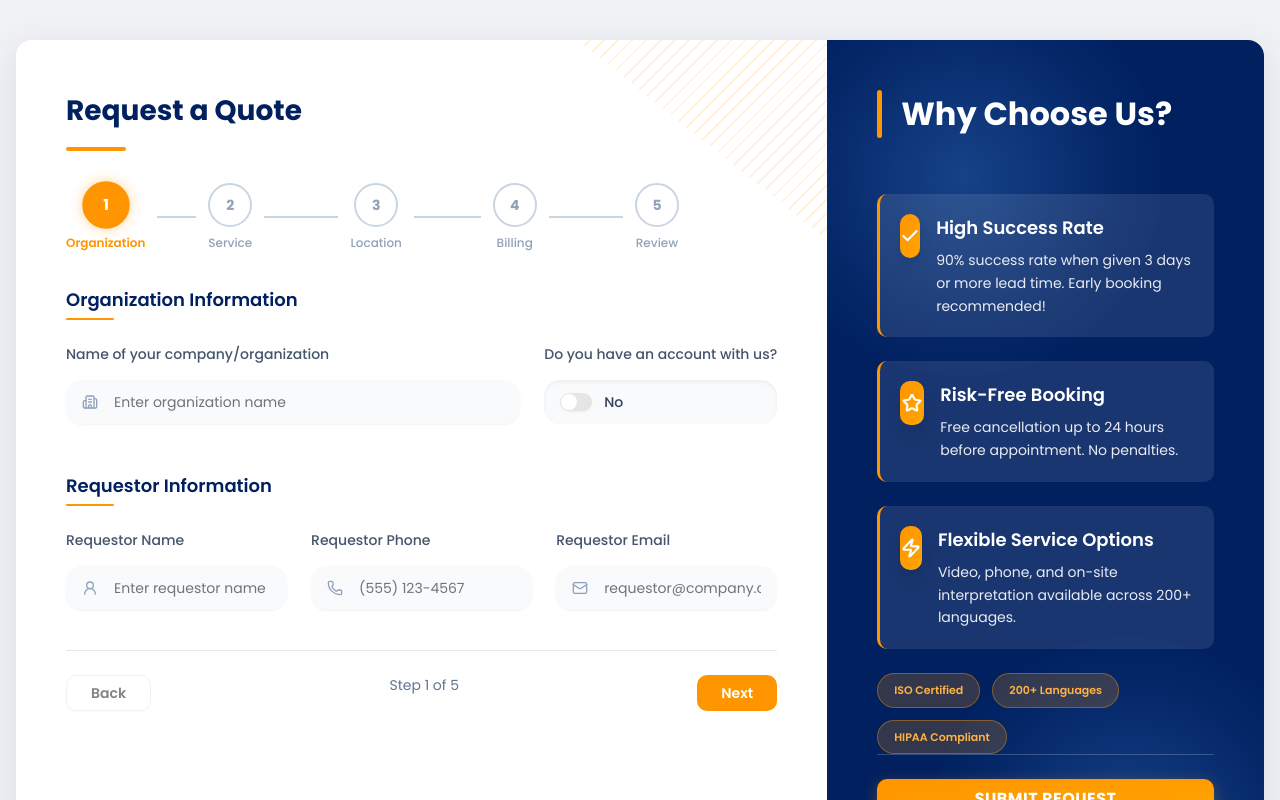
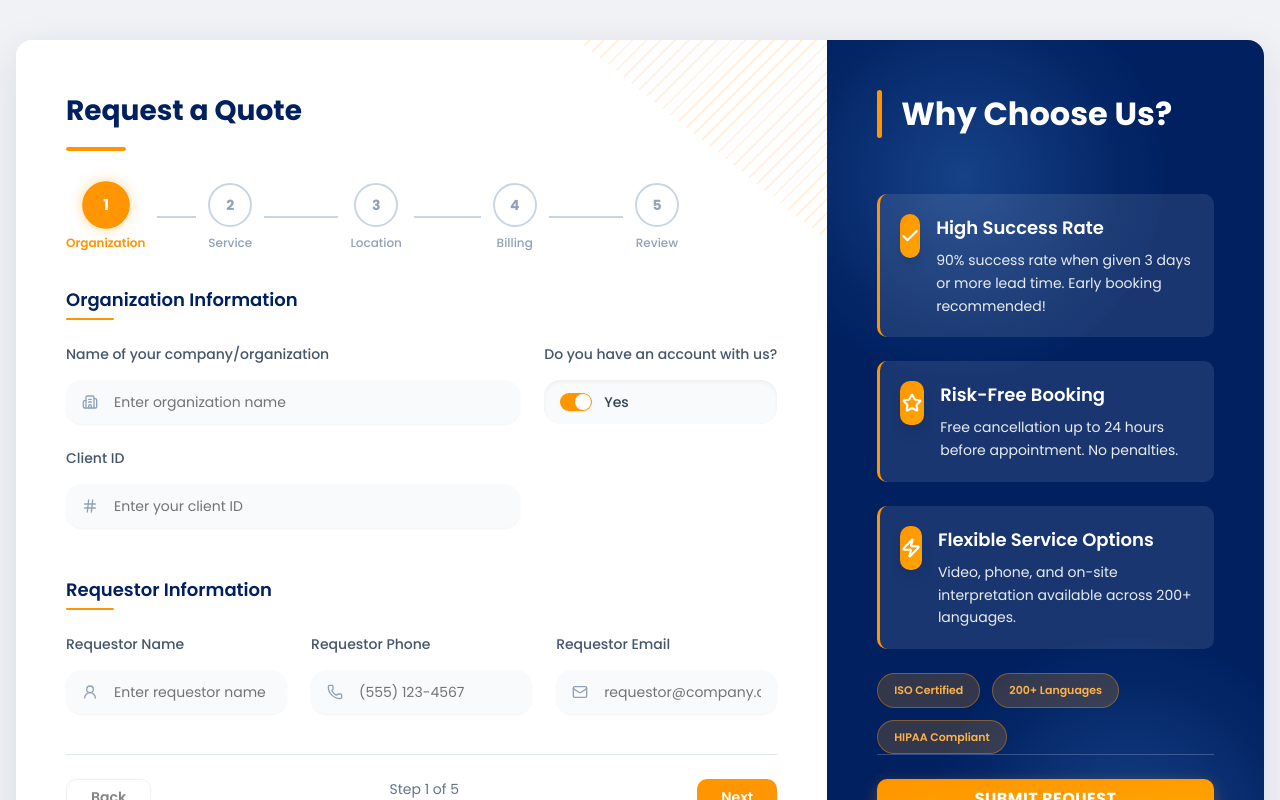
Before and after one commit to CodexScriba/dynamic-webform, a Next.js app: page /webform in a window 1280 px wide. Shown: the top 800 px of the page. Built offline with nearby package versions, Linux system fonts and the light colour scheme.

Commit message:
feat: Update default form values and enhance layout in quote form components

```diff
--- a/app/dynamic-webform/page.tsx
+++ b/app/dynamic-webform/page.tsx
@@ -851,7 +851,7 @@ const Page = () => {
                 </div>
               ))}
             </div>
-            <div className="mt-8 flex flex-wrap gap-2 text-[#FFB347]">
+            <div className="mt-8 flex flex-wrap gap-3 pb-4 text-[#FFB347]">
               <div className="rounded-full border border-[#FF9500]/40 bg-[#FF9500]/20 px-3 py-1.5 text-[11px] font-semibold">
                 ISO Certified
               </div>
--- a/components/quote-form/Page1IntroBasics.tsx
+++ b/components/quote-form/Page1IntroBasics.tsx
@@ -35,7 +35,7 @@ export function Page1IntroBasics ({ form }: Page1IntroBasicsProps) {
         <div className="mt-1 h-0.5 w-12 rounded bg-[#FF9500]" />
       </div>
 
-      <div className="grid gap-6 md:grid-cols-[1fr_auto]">
+      <div className="grid gap-6 md:grid-cols-[1fr_auto] md:items-start">
         <FormField
           control={form.control}
           name="orgName"
@@ -63,7 +63,7 @@ export function Page1IntroBasics ({ form }: Page1IntroBasicsProps) {
           render={({ field }) => (
             <FormItem className="space-y-2">
               <FormLabel className={labelClasses}>Do you have an account with us?</FormLabel>
-              <div className="flex h-11 items-center rounded-2xl border-none bg-slate-50 px-4 shadow-inner">
+              <div className="flex h-11 w-full items-center rounded-2xl border-none bg-slate-50 px-4 shadow-inner">
                 <FormControl>
                   <Switch
                     checked={field.value}
@@ -79,15 +79,15 @@ export function Page1IntroBasics ({ form }: Page1IntroBasicsProps) {
             </FormItem>
           )}
         />
-      </div>
-
         <AnimatePresence>
           {hasAccount && (
             <motion.div
+              key="client-id-field"
               initial={{ opacity: 0, height: 0 }}
               animate={{ opacity: 1, height: 'auto' }}
               exit={{ opacity: 0, height: 0 }}
               transition={{ duration: 0.2 }}
+              className="md:col-span-1"
             >
               <FormField
                 control={form.control}
@@ -112,6 +112,7 @@ export function Page1IntroBasics ({ form }: Page1IntroBasicsProps) {
             </motion.div>
           )}
         </AnimatePresence>
+      </div>
 
       {/* Requestor Information */}
       <div className="pt-6">
--- a/lib/schemas/quote-form-schema.ts
+++ b/lib/schemas/quote-form-schema.ts
@@ -52,7 +52,7 @@ export type QuoteFormSchema = z.infer<typeof quoteFormSchema>
 
 export const defaultFormValues: QuoteFormSchema = {
   orgName: '',
-  hasAccount: false,
+  hasAccount: true,
   clientId: '',
   requestorName: '',
   requestorEmail: '',
```
Lines whose indentation alone changed are shown as unchanged.
